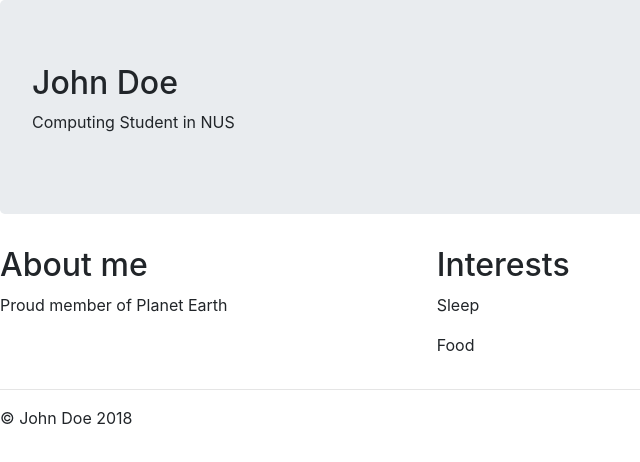
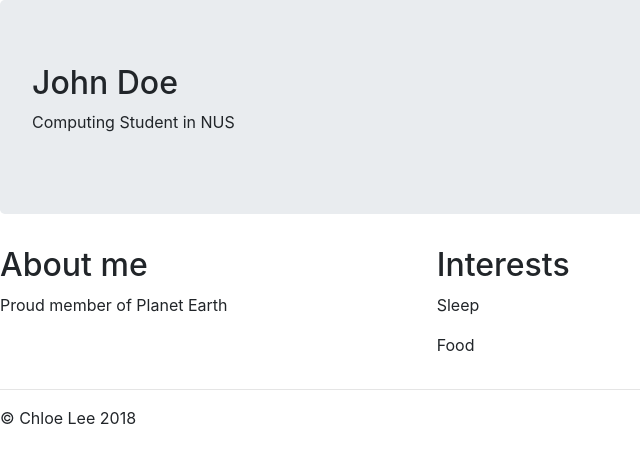
Before and after one commit to lee0767/testrepo, a plain HTML site: page index.html in a window 1280 px wide. Shown: the full height of the page, 0-640 px from the left. Drawn offline with nearby package versions, Linux system fonts and the light colour scheme.

Commit message:
change name in footer

```diff
--- a/index.html
+++ b/index.html
@@ -33,7 +33,7 @@
     </div>
 
     <hr />
-    <footer>&copy; John Doe 2018</footer>
+    <footer>&copy; Chloe Lee 2018</footer>
 
     <!-- Optional JavaScript -->
     <!-- jQuery first, then Popper.js, then Bootstrap JS -->
```
